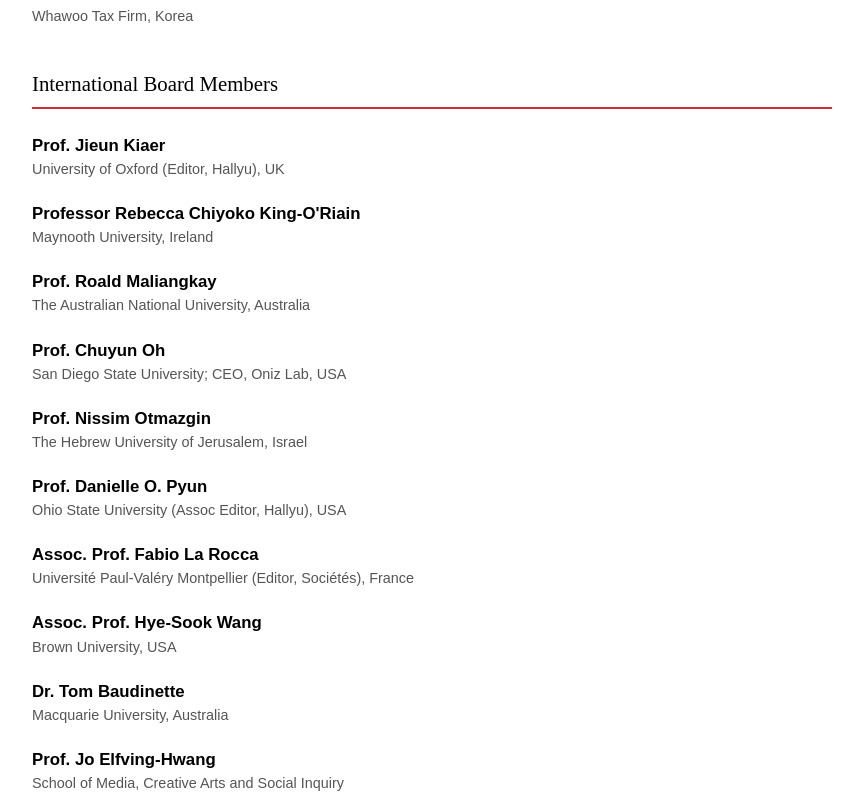
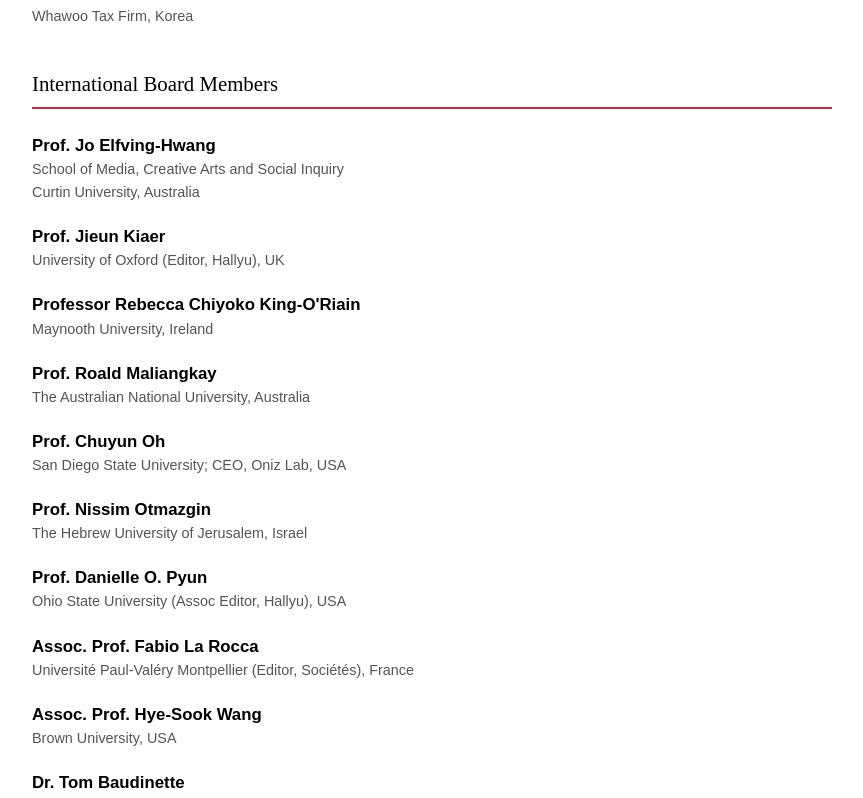
Before and after one commit to willfadeneva/WAHS, a Next.js app: page /congress/2026/board-members in a window 1280 px wide. Shown: the part 1960-2758 px from the top of the page, without its empty margins (208-1071 px from the left). Built offline with nearby package versions, Linux system fonts and the light colour scheme.

Commit message:
fix: move Jo Elfving-Hwang to first in International Board on board-members page

```diff
--- a/src/app/congress/[year]/board-members/page.tsx
+++ b/src/app/congress/[year]/board-members/page.tsx
@@ -45,6 +45,7 @@ const sections = [
   {
     title: 'International Board Members',
     members: [
+      { title: 'Prof.', name: 'Jo Elfving-Hwang', lines: ['School of Media, Creative Arts and Social Inquiry', 'Curtin University, Australia'] },
       { title: 'Prof.', name: 'Jieun Kiaer', lines: ['University of Oxford (Editor, Hallyu), UK'] },
       { title: 'Professor', name: 'Rebecca Chiyoko King-O\'Riain', lines: ['Maynooth University, Ireland'] },
       { title: 'Prof.', name: 'Roald Maliangkay', lines: ['The Australian National University, Australia'] },
@@ -54,7 +55,6 @@ const sections = [
       { title: 'Assoc. Prof.', name: 'Fabio La Rocca', lines: ['Université Paul-Valéry Montpellier (Editor, Sociétés), France'] },
       { title: 'Assoc. Prof.', name: 'Hye-Sook Wang', lines: ['Brown University, USA'] },
       { title: 'Dr.', name: 'Tom Baudinette', lines: ['Macquarie University, Australia'] },
-      { title: 'Prof.', name: 'Jo Elfving-Hwang', lines: ['School of Media, Creative Arts and Social Inquiry', 'Curtin University, Australia'] },
       { title: 'Dr.', name: 'Gamin Kang', lines: ['University of California, Los Angeles, USA'] },
       { title: 'Dr.', name: 'Sarah Keith', lines: ['Macquarie University, Australia'] },
       { title: 'Dr.', name: 'Do Own (Donna) Kim', lines: ['University of Illinois, Chicago, USA'] },
```
